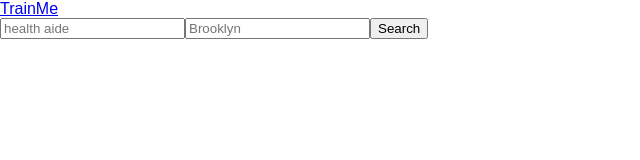
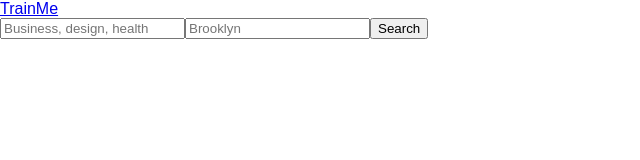
Before and after one commit to helencho/trainme, a React (Create React App) app in the folder frontend/: page / in a window 1280 px wide. Shown: the top 160 px of the page, without its empty margins (0-640 px from the left). Built offline with nearby package versions, Linux system fonts and the light colour scheme.

Commit message:
add placeholder examples

```diff
--- a/frontend/src/components/Home.jsx
+++ b/frontend/src/components/Home.jsx
@@ -52,7 +52,7 @@ class Home extends Component {
                             <Link to='/'>TrainMe</Link>
                         </nav>
                         <form onSubmit={this.handleSubmit}>
-                            <input type='text' name='keyword' value={keyword} placeholder='health aide' onChange={this.handleInput} />
+                            <input type='text' name='keyword' value={keyword} placeholder='Business, design, health' onChange={this.handleInput} />
                             <input type='text' name='borough' value={borough} placeholder='Brooklyn' onChange={this.handleInput} />
                             <input type='submit' value='Search' />
                         </form>
```
